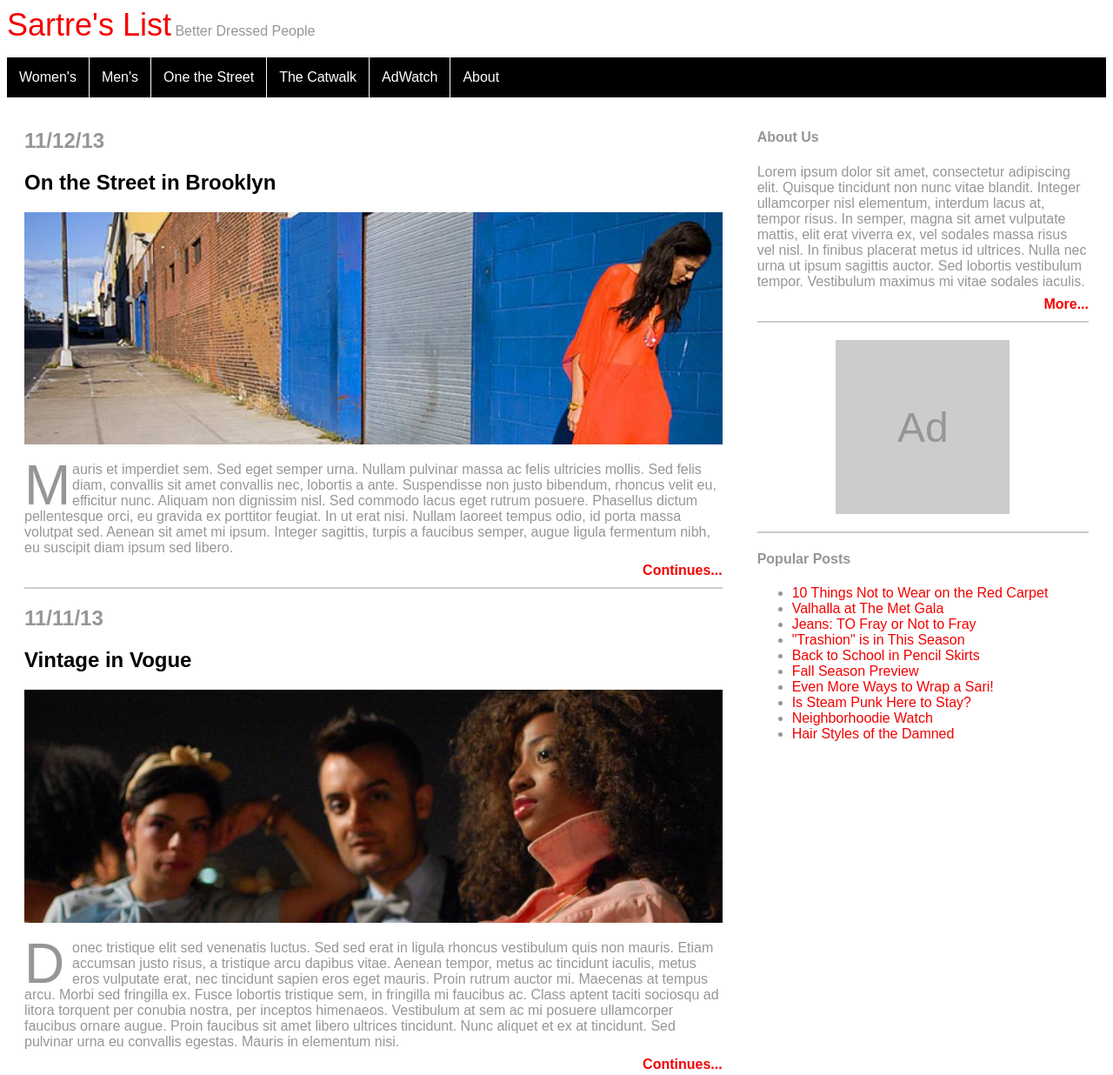
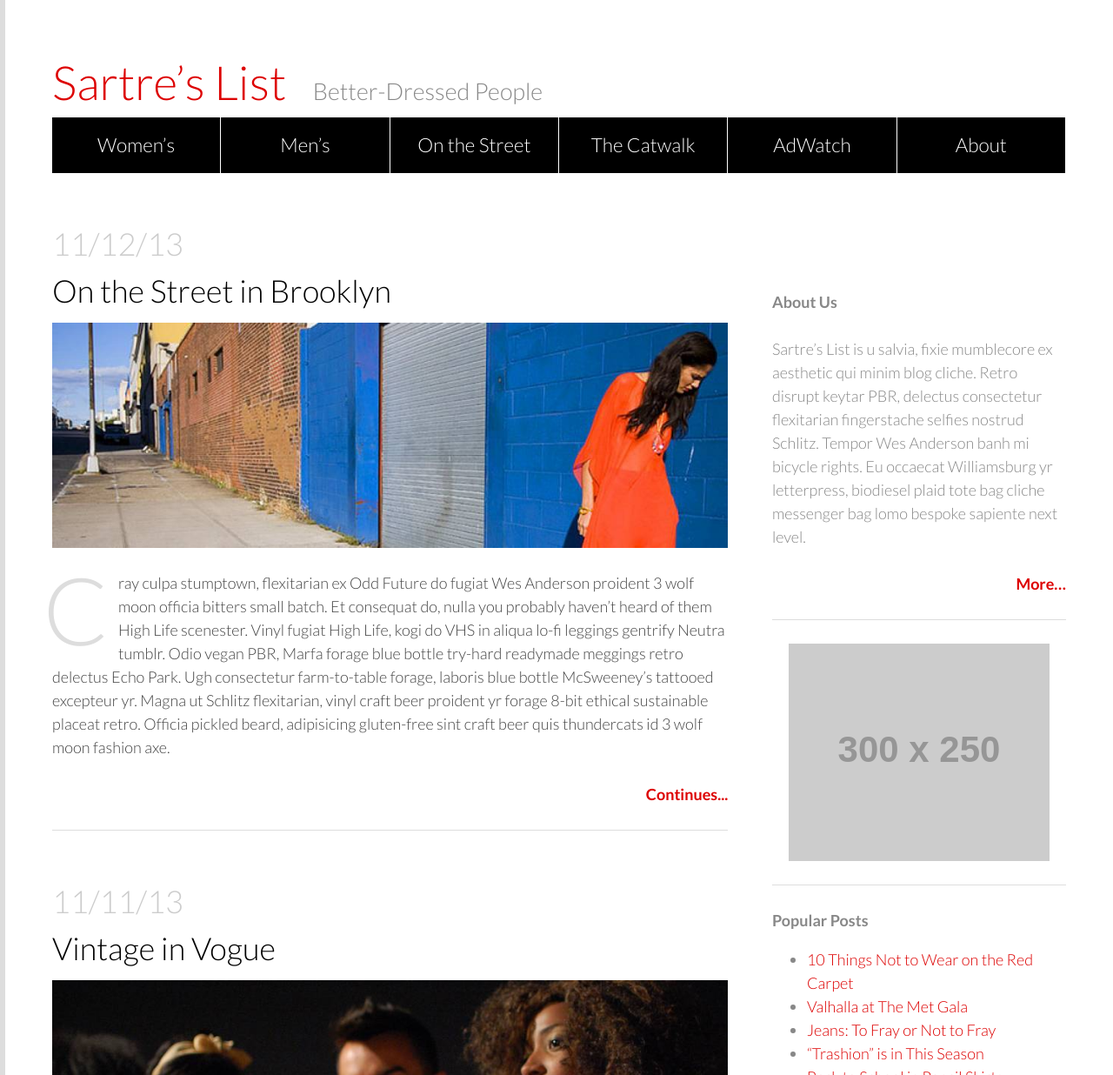
Before and after one commit to tparcasio/fashion_blog, a plain HTML site: page index.html in a window 1280 px wide. Shown: the top 1236 px of the page at 87% size. Drawn offline with Linux system fonts and the light colour scheme; placeholder pictures from the web are drawn by us.

Commit message:
Initial commit

```diff
--- a/index.html
+++ b/index.html
@@ -1,116 +1,87 @@
-<!DOCTYPE html>
-<html>
+<!doctype html>
+<html lang="en-us">
 <head>
 	<meta charset="utf-8">
-    <title>Sartre's List</title>
-
-    <link rel="stylesheet" href="style.css"
+	<title>Sartre’s List</title>
+	<link href='http://fonts.googleapis.com/css?family=Lato:300,700,300italic,700italic' rel='stylesheet' type='text/css'>
+	<link rel="stylesheet" href="main.css">
 </head>
 <body>
-
-      <div>
-          <span id="headline">Sartre's List</span> Better Dressed People
-      </div>
-
-      <div>
+	<header>
+		<h1><a href="index.html">Sartre’s List</a></h1>
+		<h2>Better-Dressed People</h2>
 		<nav>
-              <ul id="top-nav">
-                  <li><a href="#">Women's</a></li>
-                  <li><a href="#">Men's</a></li>
-                  <li><a href="#">One the Street</a></li>
+			<ul>
+				<li><a href="#">Women’s</a></li>
+				<li><a href="#">Men’s</a></li>
+				<li><a href="#">On the Street</a></li>
 				<li><a href="#">The Catwalk</a></li>
 				<li><a href="#">AdWatch</a></li>
 				<li><a href="#">About</a></li>
 			</ul>
 		</nav>
+	</header>
+	<div id="main">
+		<article>
+			<h3>11/12/13</h3>
+			<h2><a href="#">On the Street in Brooklyn</a></h2>
+			<img src="image/fashion_photo.jpeg" alt="fashion stuff">
+			<p>Cray culpa stumptown, flexitarian ex Odd Future do fugiat Wes Anderson proident 3 wolf moon officia bitters small batch. Et consequat do, nulla you probably haven’t heard of them High Life scenester. Vinyl fugiat High Life, kogi do VHS in aliqua lo-fi leggings gentrify Neutra tumblr. Odio vegan PBR, Marfa forage blue bottle try-hard readymade meggings retro delectus Echo Park. Ugh consectetur farm-to-table forage, laboris blue bottle McSweeney’s tattooed excepteur yr. Magna ut Schlitz flexitarian, vinyl craft beer proident yr forage 8-bit ethical sustainable placeat retro. Officia pickled beard, adipisicing gluten-free sint craft beer quis thundercats id 3 wolf moon fashion axe.</p>
+			<p class="more"><a href="#">Continues...</a></p>
+		</article>
+		<article>
+			<h3>11/11/13</h3>
+			<h2><a href="#">Vintage in Vogue</a></h2>
+			<img src="image/fashion_photo2.jpeg" alt="fashion stuff">
+			<p>Selfies sunt Tumblr, delectus small batch DIY umami sint. Polaroid chambray selfies McSweeney's Cosby sweater, Pitchfork tattooed assumenda Wes Anderson Blue Bottle twee Carles ennui. Nisi locavore fugiat sapiente salvia aliqua. Shoreditch kogi exercitation fashion axe. Wolf semiotics Pinterest, laboris quis master cleanse tousled small batch street art bespoke fingerstache dreamcatcher ethical labore. Dreamcatcher iPhone typewriter, tote bag four loko fanny pack master cleanse organic PBR reprehenderit actually. Craft beer drinking vinegar wayfarers, pork belly narwhal pariatur polaroid cupidatat in 8-bit distillery anim literally.</p>
+			<p class="more"><a href="#">Continues...</a></p>
+		</article>
 	</div>
-
-      <div class="content">
-          <div class="col-8">
-              <div class="post">
-                  <h2>11/12/13</h2>
-                  <h2 class="title">On the Street in Brooklyn</h2>
-                  <img src="image/fashion_photo.jpeg" class="image" />
-                  <p><span class="drop-cap">M</span>auris et imperdiet sem. Sed eget semper urna. Nullam pulvinar massa ac felis ultricies mollis. Sed felis diam, convallis sit amet convallis nec, lobortis a ante. Suspendisse non justo bibendum, rhoncus velit eu, efficitur nunc. Aliquam non dignissim nisl. Sed commodo lacus eget rutrum posuere. Phasellus dictum pellentesque orci, eu gravida ex porttitor feugiat. In ut erat nisi. Nullam laoreet tempus odio, id porta massa volutpat sed. Aenean sit amet mi ipsum. Integer sagittis, turpis a faucibus semper, augue ligula fermentum nibh, eu suscipit diam ipsum sed libero.</p>
-                  <div class="right-link">
-                      <a href="#">Continues...</a>
+	<aside id="sidebar">
+		<div class="module">
+			<h4>About Us</h4>
+			<p>Sartre’s List is u salvia, fixie mumblecore ex aesthetic qui minim blog cliche. Retro disrupt keytar PBR, delectus consectetur flexitarian fingerstache selfies nostrud Schlitz. Tempor Wes Anderson banh mi bicycle rights. Eu occaecat Williamsburg yr letterpress, biodiesel plaid tote bag cliche messenger bag lomo bespoke sapiente next level.</p>
+			<p class="more"><a href="#">More&hellip;</a></p>
 		</div>
+		<div class="module ad">
+			<img src="http://placehold.it/300x250&text=Ad" alt="ad stuff">
 		</div>
-              <div class="post">
-                  <h2>11/11/13</h2>
-                  <h2 class="title">Vintage in Vogue</h2>
-                  <img src="image/fashion_photo2.jpeg" class="image" />
-                  <p><span class="drop-cap">D</span>onec tristique elit sed venenatis luctus. Sed sed erat in ligula rhoncus vestibulum quis non mauris. Etiam accumsan justo risus, a tristique arcu dapibus vitae. Aenean tempor, metus ac tincidunt iaculis, metus eros vulputate erat, nec tincidunt sapien eros eget mauris. Proin rutrum auctor mi. Maecenas at tempus arcu. Morbi sed fringilla ex. Fusce lobortis tristique sem, in fringilla mi faucibus ac. Class aptent taciti sociosqu ad litora torquent per conubia nostra, per inceptos himenaeos. Vestibulum at sem ac mi posuere ullamcorper faucibus ornare augue. Proin faucibus sit amet libero ultrices tincidunt. Nunc aliquet et ex at tincidunt. Sed pulvinar urna eu convallis egestas. Mauris in elementum nisi.</p>
-                  <div class="right-link">
-                      <a href="#">Continues...</a>
-                  </div>
-              </div>
-              <div class="footer">
-                  <nav>
-                      <ul id="nav-footer">
-                          <li><a href="#">Home</a></li>
-                          <li><a href="#">Women's</a></li>
-                          <li><a href="#">Men's</a></li>
-                          <li><a href="#">One the Street</a></li>
-                          <li><a href="#">The Catwalk</a></li>
-                          <li><a href="#">AdWatch</a></li>
-                          <li><a href="#">About</a></li>
-                          <li><a href="#">Tips</a></li>
-                      </ul>
-                  </nav>
-                  <small>&copy; 2013 Valet Industries, Inc.</small>
-              </div>
-          </div>
-          <div class="col-4">
-            <div class="sidebar">
-                <h4>About Us</h4>
-                <p>Lorem ipsum dolor sit amet, consectetur adipiscing elit. Quisque tincidunt non nunc vitae blandit. Integer ullamcorper nisl elementum, interdum lacus at, tempor risus. In semper, magna sit amet vulputate mattis, elit erat viverra ex, vel sodales massa risus vel nisl. In finibus placerat metus id ultrices. Nulla nec urna ut ipsum sagittis auctor. Sed lobortis vestibulum tempor. Vestibulum maximus mi vitae sodales iaculis.</p>
-                <div class="right-link">
-                    <a href="#">More...</a>
-                </div>
-            </div>
-            <div class="sidebar">
-                <div id="ad">
-                    <div>Ad</div>
-                </div>
-            </div>
-            <div class="sidebar">
+		<div class="module">
 			<h4>Popular Posts</h4>
 			<ul>
-                    <li>
-                        <a href="#">10 Things Not to Wear on the Red Carpet</a>
-                    </li>
-                    <li>
-                        <a href="#">Valhalla at The Met Gala</a>
-                    </li>
-                    <li>
-                        <a href="#">Jeans: TO Fray or Not to Fray</a>
-                    </li>
-                    <li>
-                        <a href="#">"Trashion" is in This Season</a>
-                    </li>
-                    <li>
-                        <a href="#">Back to School in Pencil Skirts</a>
-                    </li>
-                    <li>
-                        <a href="#">Fall Season Preview</a>
-                    </li>
-                    <li>
-                        <a href="#">Even More Ways to Wrap a Sari!</a>
-                    </li>
-                    <li>
-                        <a href="#">Is Steam Punk Here to Stay?</a>
-                    </li>
-                    <li>
-                        <a href="#">Neighborhoodie Watch</a>
-                    </li>
-                    <li>
-                        <a href="#">Hair Styles of the Damned</a>
-                    </li>
+				<li><a href="#">10 Things Not to Wear on the Red Carpet</a></li>
+				<li><a href="#">Valhalla at The Met Gala</a></li>
+				<li><a href="#">Jeans: To Fray or Not to Fray</a></li>
+				<li><a href="#">“Trashion” is in This Season</a></li>
+				<li><a href="#">Back to School in Pencil Skirts</a></li>
+				<li><a href="#">Fall Season Preview</a></li>
+				<li><a href="#">Even More Ways to Wrap a Sari!</a></li>
+				<li><a href="#">Is Steam Punk Here to Stay?</a></li>
+				<li><a href="#">Neighborhoodie Watch</a></li>
+				<li><a href="#">Hair Styles of the Damned</a></li>
 			</ul>
 		</div>
-          </div>
-      </div>
-
+	</aside>
+	<footer>
+		<nav>
+			<a href="index.html">Home</a>
+			|
+			<a href="#">Women’s</a>
+			|
+			<a href="#">Men’s</a>
+			|
+			<a href="#">On the Street</a>
+			|
+			<a href="#">The Catwalk</a>
+			|
+			<a href="#">AdWatch</a>
+			|
+			<a href="#">About</a>
+			|
+			<a href="#">Tips</a>
+		</nav>
+		<p>&copy; 2013 Valet Industries, Inc.</p>
+	</footer>
+<script>document.write('<script src="http://' + (location.host || 'localhost').split(':')[0] + ':35729/livereload.js?snipver=1"></' + 'script>')</script>
 </body>
 </html>
--- /dev/null
+++ b/main.css
@@ -0,0 +1,183 @@
+body {
+	margin: 0;
+	padding: 3em;
+	font-family: 'Lato', sans-serif;
+	font-size: 18px;
+	line-height: 1.5;
+	background: #FFF;
+	color: #444;
+	border-left: 6px solid #DDD;
+}
+
+#main {
+	float: left;
+	width: 66.66667%;
+}
+
+#sidebar {
+	float: right;
+	width: 29%;
+	margin-top: 6em;
+	color: #888;
+}
+
+@media(max-width:900px) {
+	body {
+		font-size:14px;
+	}
+	#main {
+		width:100%;
+	}
+
+	#sidebar {
+		width:100%;
+		margin-top:0;
+	}
+}
+
+footer {
+	clear: both;
+	color: #BBB;
+}
+
+a {
+	color: #D00;
+	text-decoration: none;
+	-webkit-transition: all 300ms;
+}
+a:hover {
+	color: #A00;
+}
+
+h1, h2, h3, h4, h5, h6 {
+	margin: 0;
+	padding: 0;
+}
+
+h1 {
+	font-size: 3em;
+	font-weight: normal;
+}
+
+h2 {
+	font-size: 2em;
+	font-weight: normal;
+	color: black;
+	margin: 0;
+	padding: 0;
+}
+h2 a {
+	color: inherit;
+}
+h2 a:hover {
+	color: #D00;
+}
+
+h3 {
+	font-size: 2em;
+	font-weight: normal;
+	color: #CCC;
+	margin: 0;
+	padding: 0;
+}
+
+p {
+	margin: 1.5em 0 0;
+	padding: 0;
+}
+p.more {
+	font-weight: bold;
+	text-align: right;
+}
+
+img {
+	display: block;
+	margin: 10px 0;
+	max-width: 100%;
+}
+
+
+header h1 {
+	display: inline;
+	margin-right: .5em;
+}
+header h2 {
+	display: inline;
+	font-size: 1.5em;
+	margin-bottom: .5em;
+	color: #888;
+}
+
+header nav ul {
+	list-style: none;
+	margin: 0;
+	padding: 0;
+}
+header nav ul li {
+	float: left;
+	width: 16.66667%;
+	margin: 0;
+	padding: 0;
+}
+
+@media(max-width:750px) {
+	header h2 {
+		display:none;
+	}
+
+	h1 {
+		font-size:2em;
+	}
+
+	h2 {
+		font-size:1.5em;
+	}
+
+	h3 {
+		font-size:1em;
+	}
+
+	header nav ul li {
+		width:100%;
+		font-size:8pt;
+	}
+}
+
+header nav a {
+	display: block;
+	font-size: 1.25em;
+	color: white;
+	background: black;
+	margin-right: 1px;
+	padding: 15px 0;
+	text-align: center;
+}
+header nav a:hover {
+	color: white;
+	background: #900;
+}
+
+article {
+	border-bottom: 1px solid #DDD;
+	margin: 3em 0;
+	padding-bottom: 1.5em;
+}
+article p:first-of-type:first-letter {
+	float: left;
+	font-size: 6em;
+	line-height: 1;
+	color: #DDD;
+	margin: -.1em .1em 0 -.1em;
+}
+
+.module {
+	border-bottom: 1px solid #DDD;
+	padding: 1.5em 0;
+}
+.module:last-of-type {
+	border: none;
+}
+
+.ad img {
+	margin: auto;
+}
--- a/style.css
+++ /dev/null
@@ -1,139 +0,0 @@
-body {
-  font-family:sans-serif;
-  color:#969696;
-}
-
-/* headline - NEED TO FIX */
-
-.top {
-
-}
-
-#headline {
-  color:#F30000;
-  font-size:36px;
-}
-
-/* top navigation */
-
-#top-nav {
-  list-style: none;
-  margin-left:0;
-  padding:0;
-  overflow:hidden;
-  background-color:#000;
-}
-
-#top-nav li {
-  float:left;
-  border-right:#FFF 1px solid;
-}
-
-#top-nav li:last-child {
-  border-right:none;
-}
-
-#top-nav a {
-  display:block;
-  color:#FFF;
-  text-decoration:none;
-  text-align:center;
-  padding:14px;
-}
-
-#top-nav a:hover {
-  color:#F30000;
-}
-
-/* content */
-
-.content div:last-child {
-  border:none;
-}
-
-.content a {
-  color:#F30000;
-  text-decoration:none;
-}
-
-.content a:hover {
-  text-decoration:underline;
-}
-
-.col-8 {
-  float:left;
-  width:66.66666666%;
-  box-sizing:border-box;
-}
-
-.col-4 {
-  float:left;
-  width:33.333333333%;
-  box-sizing:border-box;
-}
-
-.title {
-  color:#000;
-}
-
-.image {
-  width:100%;
-}
-
-.drop-cap {
-  float:left;
-  width:55px;
-  height:55px;
-  font-size:4em;
-  margin-top:-10px;
-}
-
-.post, .sidebar, .footer {
-  position: relative;
-  border-bottom:#CCC 2px solid;
-  margin:20px;
-  padding-bottom:20px;
-}
-
-.right-link {
-  position:absolute;
-  right:0;
-  bottom:10px;
-  font-weight:bold;
-}
-
-#ad {
-  background-color:#CCC;
-  height:200px;
-  width:200px;
-  text-align:center;
-  font-size:3em;
-  margin-left:auto;
-  margin-right:auto;
-  position:relative;
-}
-
-#ad div {
-  position:absolute;
-  top:50%;
-  left:50%;
-  transform:translate(-50%, -50%);
-  -webkit-transform:translate(-50%, -50%);
-  -moz-transform:translate(-50%, -50%);
-}
-
-#nav-footer {
-  padding:0;
-}
-
-#nav-footer li {
-  display:inline;
-  list-style:none;
-  border-right:#CCCCCC 1px solid;
-  padding-left:3px;
-  padding-right:5px;
-}
-
-#nav-footer li:last-child {
-  border:none;
-}
```
Lines whose indentation alone changed are shown as unchanged.
